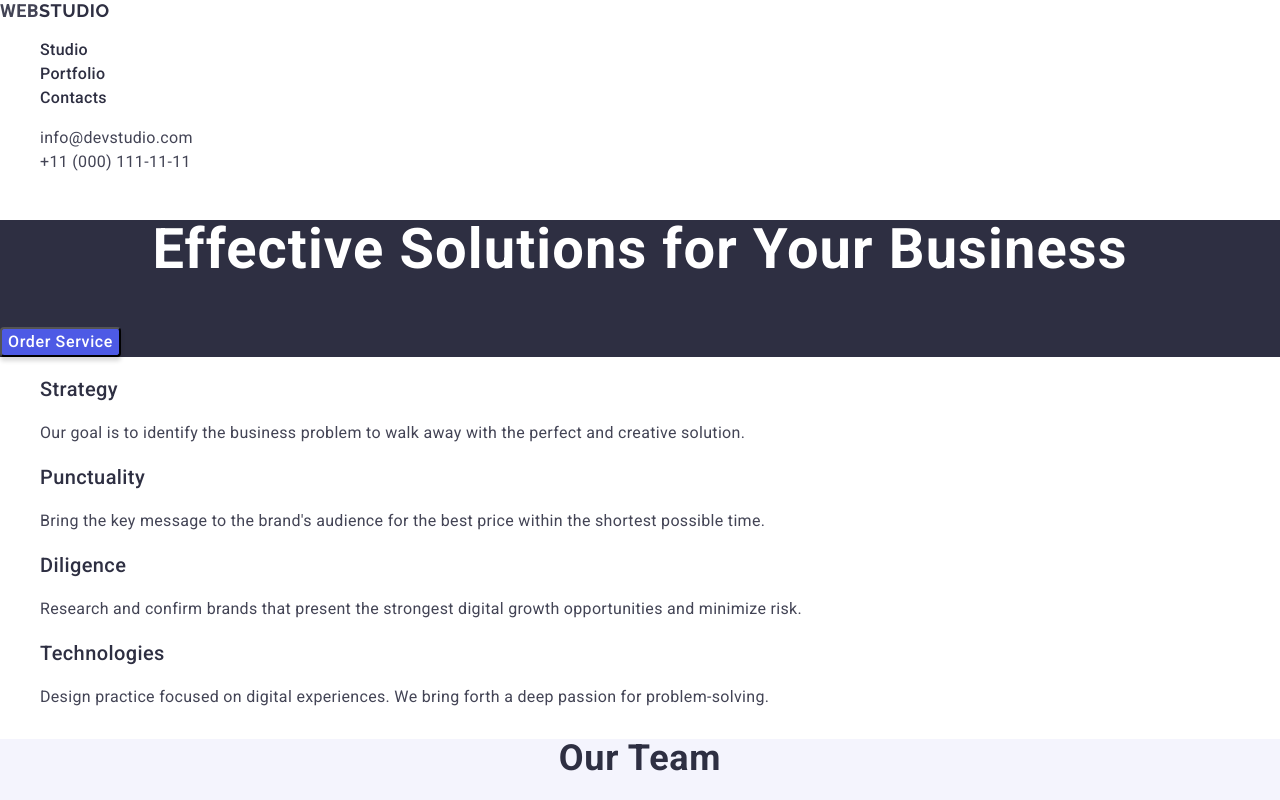
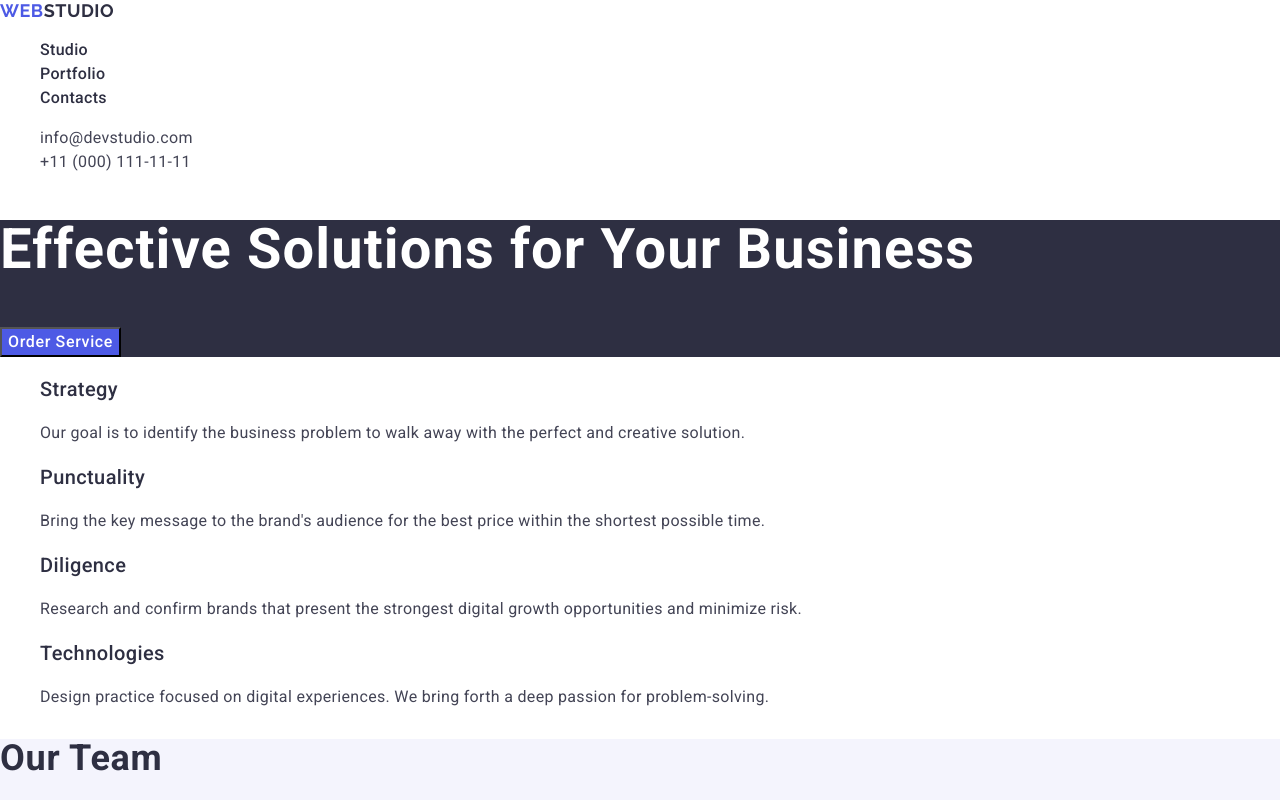
Before and after one commit to KhrystynaStasiv/goit-markup-hw-02, a plain HTML site: page index.html in a window 1280 px wide. Shown: the top 800 px of the page. Drawn offline with nearby package versions, Linux system fonts and the light colour scheme.

Commit message:
changes-3

```diff
--- a/css/styles.css
+++ b/css/styles.css
@@ -13,8 +13,8 @@ a {
     color: color: var(--SLATE, #434455);
 }
 .header-logo {
-    color: #4d5ae5
-        font-family: "Raleway", sans-serif;
+    color: #4d5ae5;
+    font-family: "Raleway", sans-serif;
         font-size: 18px;
         font-weight: 700;
         line-height: 1.17;
@@ -49,11 +49,11 @@ a {
         letter-spacing: 0.02em;
         font-style: inherit;
 }
-.header-menu .menu-link:hover
+.header-menu .menu-link:hover,
 .header-menu .menu-link:focus {
    color: #404bbf;
 }
-.header-contacts .link:hover
+.header-contacts .link:hover,
 .header-contacts .link:focus {
     color: #404bbf;
 }
@@ -62,7 +62,6 @@ a {
 }
 .hero-title {
     color: var(--WHITE, #FFF);
-        text-align: center;
         /* Header 1 */
         font-size: 56px;
         font-weight: 700;
@@ -73,20 +72,18 @@ a {
 .button {
     color: var(--WHITE, #FFF);
         /* Button Text */
-        font-family: "Roboto", sans-serif
+        font-family: "Roboto", sans-serif;
         font-size: 16px;
         font-style: normal;
         font-weight: 500;
         line-height: 1.5;
         /* 150% */
         letter-spacing: 0.04em;
-        border-radius: 4px;
             background: var(--IRIS, #4D5AE5);
-            box-shadow: 0px 4px 4px 0px rgba(0, 0, 0, 0.15);
         cursor: pointer
 }
-.button .button-link:hover
-.button .button-link:focus {
+.hero .button:hover,
+.hero .button-link:focus {
     background-color: #404BBF
 }
 .item-title {
@@ -112,7 +109,6 @@ a {
 }
 .team-title {
     color: var(--NAVY-BLUE, #2E2F42);
-        text-align: center;
         /* Header 2 */
         font-size: 36px;
         font-weight: 700;
@@ -139,9 +135,11 @@ a {
         /* 150% */
         letter-spacing: 0.02em;
 }
+.portfolio-list {
+    background-color: #FFFFFF;
+}
 .portfolio-title {
     color: var(--NAVY-BLUE, #2E2F42);
-        text-align: center;
 
         /* Header 2 */
         font-size: 36px;
--- a/index.html
+++ b/index.html
@@ -37,7 +37,7 @@
 <main>
     <section class="hero">
         <h1 class="hero-title">Effective Solutions for Your Business</h1>
-        <button class="button" class="button-link" type="button">Order Service</button>
+        <button class="button" type="button">Order Service</button>
     </section>
 
     <section class="values"><h2 hidden="">values</h2>
```
